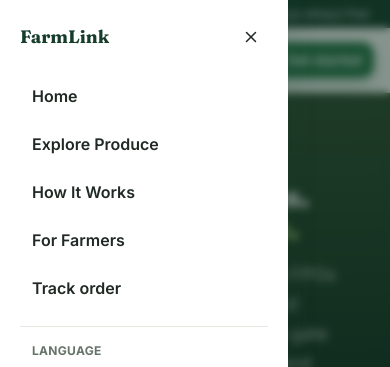
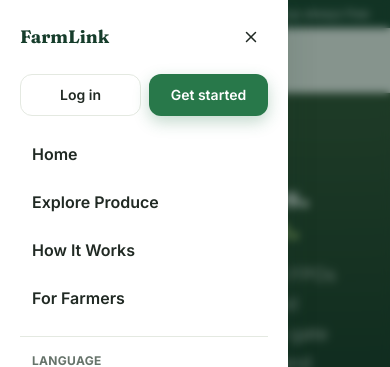
Before and after one commit to gilbertoffice007-lab/farmlink, a React (Vite) app in the folder frontend/: page / in a window 390 px wide. Both pictures are taken after a click on the button "Open menu". Shown: the top 367 px of the page. Built offline with nearby package versions, Linux system fonts and the light colour scheme; no server answers.

Commit message:
Minimal phone header: name only, all actions moved into hamburger drawer

```diff
--- a/frontend/src/components/layout/shell.tsx
+++ b/frontend/src/components/layout/shell.tsx
@@ -38,7 +38,7 @@ export function Navbar() {
             <a className="hover:text-farm transition" href="/#farmers">For Farmers</a>
             {user && <Link className="hover:text-farm transition inline-flex items-center gap-1" to="/orders"><Truck size={15} /> Track order</Link>}
           </nav>
-          <div className="ml-auto flex items-center gap-0.5 sm:gap-1.5 shrink-0">
+          <div className="ml-auto hidden sm:flex items-center gap-0.5 sm:gap-1.5 shrink-0">
             <select aria-label="Language" value={lang} onChange={(e) => setLang(e.target.value as any)}
               className="hidden sm:block border border-line rounded-lg px-2 py-1.5 text-sm bg-white font-medium">
               <option value="en">English</option>
@@ -54,7 +54,7 @@ export function Navbar() {
                 )}
                 <Link to="/notifications" aria-label="Notifications" className="relative p-2 rounded-xl hover:bg-cream transition"><Bell size={20} /></Link>
                 <Link to={user.role === 'seller' ? '/seller' : user.role === 'admin' ? '/admin' : '/buyer'}
-                  className="hidden sm:inline-flex btn-secondary !px-3 !py-1.5 text-sm">
+                  className="hidden md:inline-flex btn-secondary !px-3 !py-1.5 text-sm">
                   {user.role === 'admin' ? <ShieldCheck size={16} /> : <LayoutDashboard size={16} />} {t('nav.dashboard')}
                 </Link>
                 <button onClick={() => { logout(); nav('/') }} className="p-2 rounded-xl hover:bg-cream transition hidden sm:block" aria-label="Log out"><LogOut size={18} /></button>
@@ -67,15 +67,6 @@ export function Navbar() {
             )}
           </div>
         </div>
-        {user && (
-          <div className="md:hidden border-t border-line/70 px-4 py-2.5 flex gap-5 text-sm font-semibold whitespace-nowrap overflow-x-auto no-print" style={{ scrollbarWidth: 'none' }}>
-            <Link className="shrink-0 py-0.5" to="/market">{t('nav.market')}</Link>
-            {user.role === 'buyer' && <Link className="shrink-0 py-0.5" to="/cart">{t('nav.cart')}{count > 0 && ` (${count})`}</Link>}
-            <Link className="shrink-0 py-0.5" to="/orders">{t('nav.orders')}</Link>
-            <Link className="shrink-0 py-0.5" to="/notifications">{t('nav.notifications')}</Link>
-            <Link className="shrink-0 py-0.5 inline-flex items-center gap-1" to="/profile"><UserIcon size={14} /> Profile</Link>
-          </div>
-        )}
       </header>
 
       {open && (
@@ -86,14 +77,26 @@ export function Navbar() {
               <span className="font-display font-bold text-lg text-forest">FarmLink</span>
               <button onClick={() => setOpen(false)} aria-label="Close menu" className="p-2 rounded-lg hover:bg-cream"><X size={18} /></button>
             </div>
+            {!user && (
+              <div className="flex gap-2 mb-4">
+                <Link to="/login" onClick={() => setOpen(false)} className="btn-secondary flex-1 !py-2.5 text-sm justify-center">{t('nav.login')}</Link>
+                <Link to="/register" onClick={() => setOpen(false)} className="btn-primary flex-1 !py-2.5 text-sm justify-center">{t('nav.register')}</Link>
+              </div>
+            )}
             <nav className="space-y-1 font-semibold" aria-label="Mobile">
-              {[['/', 'Home'], ['/market', t('nav.explore')], ['/#how', 'How It Works'], ['/#farmers', 'For Farmers'], ['/orders', 'Track order']].map(([to, label]) => (
+              {[['/', 'Home'], ['/market', t('nav.explore')], ['/#how', 'How It Works'], ['/#farmers', 'For Farmers']].map(([to, label]) => (
                 <Link key={to + label} to={to} onClick={() => setOpen(false)} className="block px-3 py-2.5 rounded-xl hover:bg-cream">{label}</Link>
               ))}
             </nav>
             {user && (
               <nav className="mt-4 pt-4 border-t border-line space-y-1 font-semibold" aria-label="Account">
                 <Link to={user.role === 'seller' ? '/seller' : user.role === 'admin' ? '/admin' : '/buyer'} onClick={() => setOpen(false)} className="block px-3 py-2.5 rounded-xl hover:bg-cream">{t('nav.dashboard')}</Link>
+                {user.role === 'buyer' && (
+                  <Link to="/cart" onClick={() => setOpen(false)} className="flex items-center justify-between px-3 py-2.5 rounded-xl hover:bg-cream">
+                    <span>{t('nav.cart')}</span>
+                    {count > 0 && <span className="badge bg-farm text-white !text-[11px]">{count}</span>}
+                  </Link>
+                )}
                 <Link to="/orders" onClick={() => setOpen(false)} className="block px-3 py-2.5 rounded-xl hover:bg-cream">{t('nav.orders')}</Link>
                 <Link to="/notifications" onClick={() => setOpen(false)} className="block px-3 py-2.5 rounded-xl hover:bg-cream">{t('nav.notifications')}</Link>
                 <Link to="/profile" onClick={() => setOpen(false)} className="block px-3 py-2.5 rounded-xl hover:bg-cream">Profile</Link>
```
